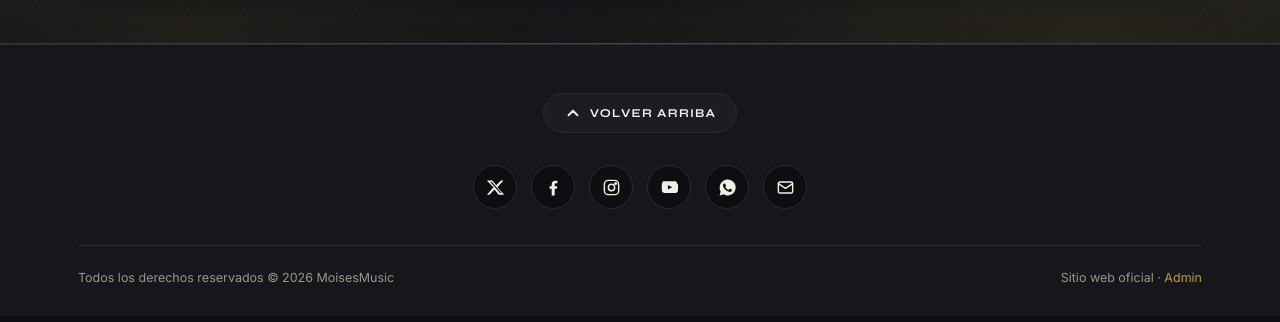
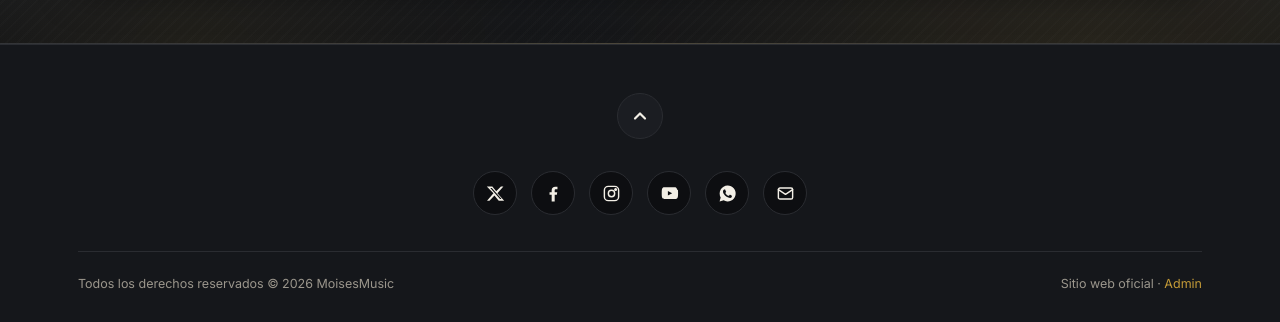
Before and after one commit to jdpacademico-del/music, a website: page index.html in a window 1280 px wide. Shown: the part 2943-3265 px from the top of the page. Drawn offline with nearby package versions, Linux system fonts and the light colour scheme; no server answers.

Commit message:
style: dejar únicamente icono de flecha en botón volver arriba sin texto

```diff
--- a/index.html
+++ b/index.html
@@ -829,24 +829,22 @@ footer{
 .btn-back-top{
   display:inline-flex;
   align-items:center;
-  gap:8px;
+  justify-content:center;
+  width:46px;
+  height:46px;
   background:var(--bg-alt-2);
   color:var(--ink);
   border:1px solid var(--line);
-  border-radius:24px;
-  padding:10px 20px;
-  font-family:'Syne','Outfit',sans-serif;
-  font-size:12px;
-  font-weight:700;
-  text-transform:uppercase;
-  letter-spacing:.1em;
+  border-radius:50%;
+  padding:0;
   cursor:pointer;
   transition:all .2s var(--ease);
 }
 .btn-back-top:hover{
   border-color:var(--gold);
   color:var(--gold);
-  transform:translateY(-2px);
+  transform:translateY(-3px);
+  box-shadow:0 6px 20px rgba(227, 178, 60, 0.2);
 }
 .btn-back-top svg{
   transition:transform .2s var(--ease);
@@ -1604,10 +1602,9 @@ footer{
     <div class="foot-content">
       <div class="foot-back-top">
         <button type="button" class="btn-back-top" id="btnBackToTop" aria-label="Volver arriba" title="Volver al principio de la página">
-          <svg viewBox="0 0 24 24" width="18" height="18" fill="none" stroke="currentColor" stroke-width="2.5" stroke-linecap="round" stroke-linejoin="round">
+          <svg viewBox="0 0 24 24" width="20" height="20" fill="none" stroke="currentColor" stroke-width="2.6" stroke-linecap="round" stroke-linejoin="round">
             <polyline points="18 15 12 9 6 15"></polyline>
           </svg>
-          <span>VOLVER ARRIBA</span>
         </button>
       </div>
 
```
